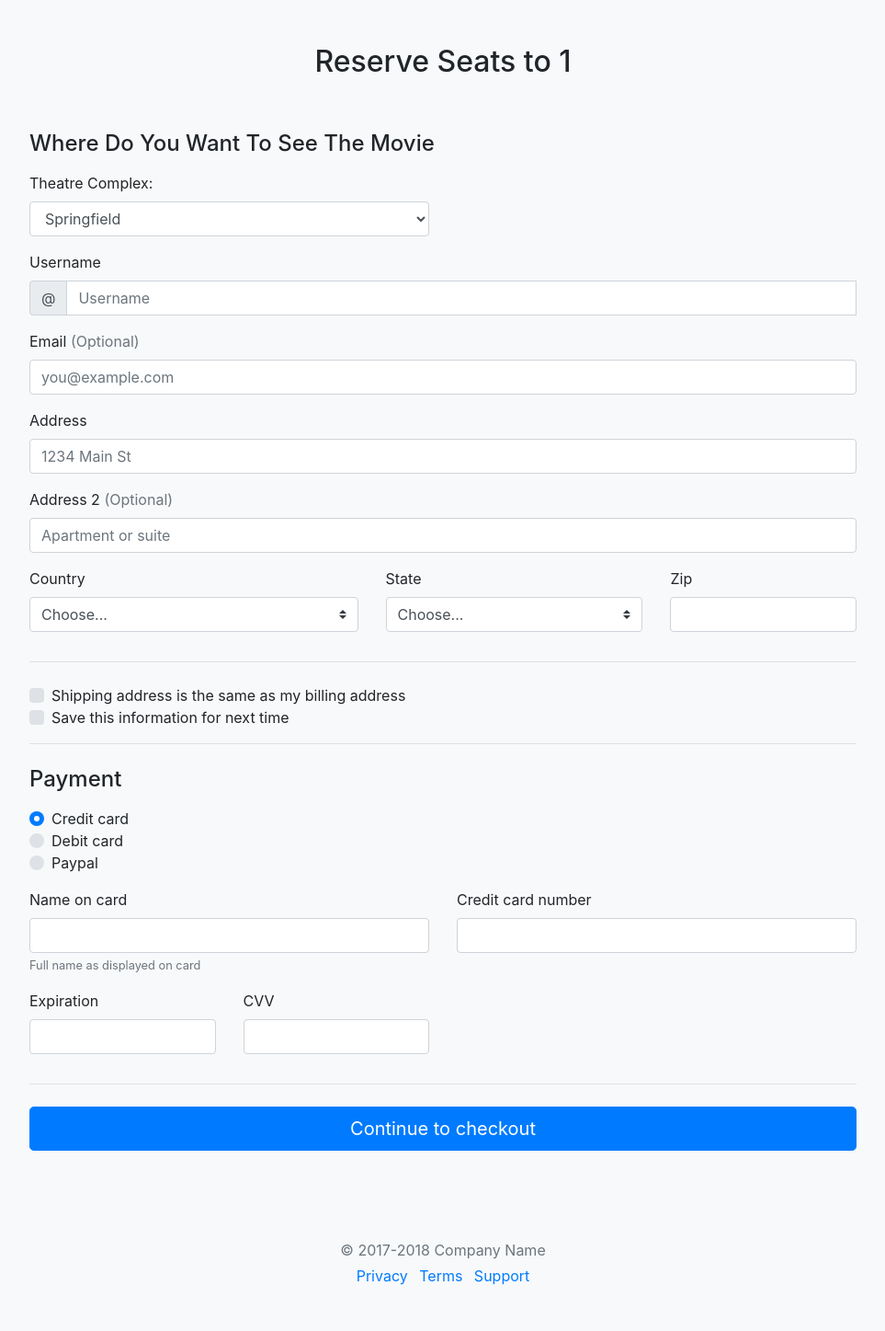
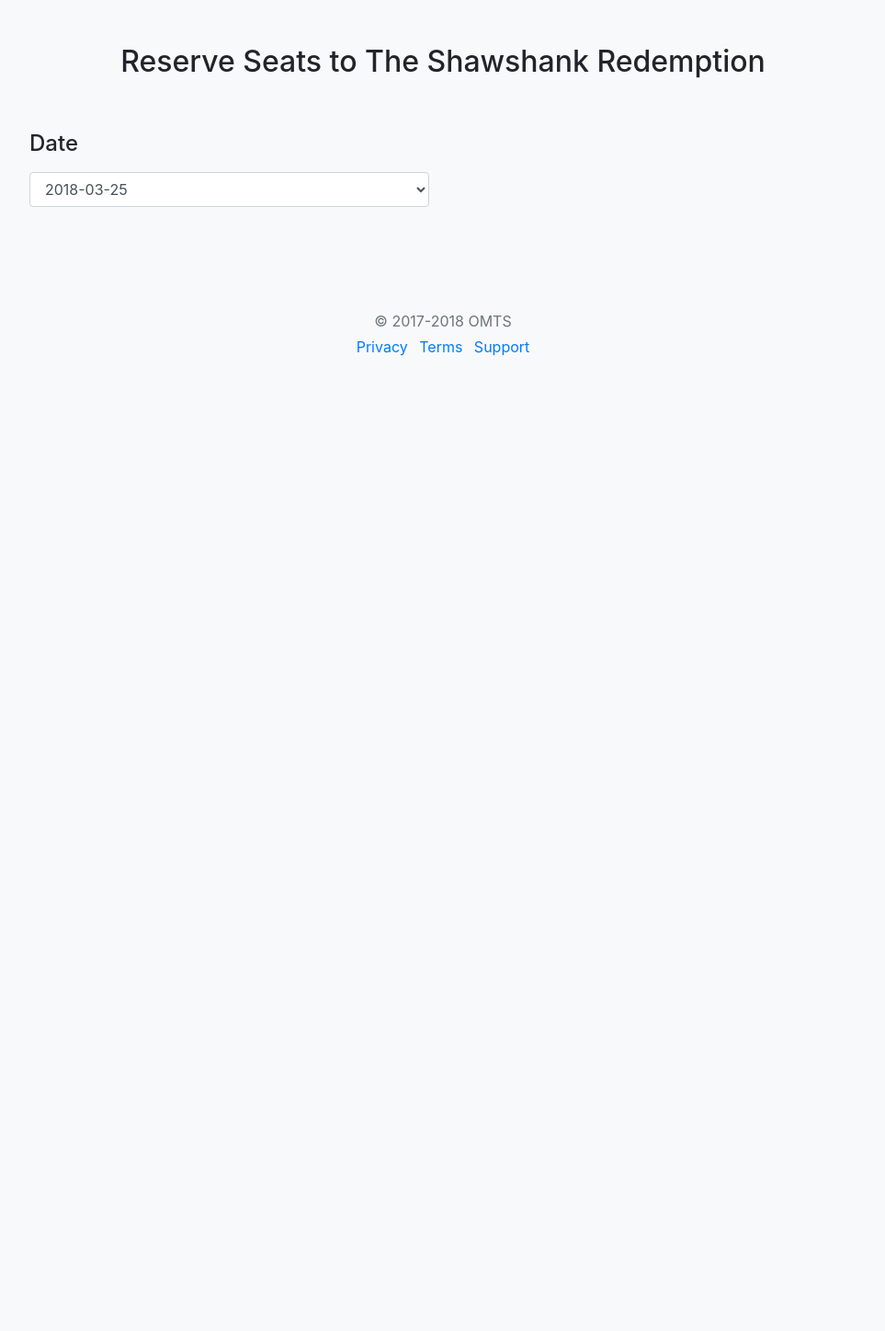
Before and after one commit to valenvb/cisc332, a PHP site: page /reserve.php?movie_id=1 in a window 1280 px wide. Shown: the whole page at 92% size, without its empty margins (158-1121 px from the left). After the commit the page ends 387 px from the top, so only its background shows below. Run offline with PHP 8.4, Linux system fonts and the light colour scheme; a user stored in the database is signed in; data comes from the database, SQL or seed files in the repository; some libraries are stand-ins or nearby versions.

Commit message:
reserve mosty works

```diff
--- a/reserve.php
+++ b/reserve.php
@@ -1,16 +1,81 @@
 <?php
+if (session_status() == PHP_SESSION_NONE) {
   session_start();
+}
 if( !isset($_SESSION['logged_in']) || (isset($_SESSION['logged_in']) && !$_SESSION['logged_in']) ) {
-  $_SESSION['login_rediect'] = $_SERVER['REQUEST_URI'];
-  print("NO SESSION");
-  //header('Location:login.php');
+
+  header('Location:login.php');
 }
 
-$movieID = $_GET["movie_id"];
+include 'lib/database.php';
 
 
+if(isset($_POST["movie_id"])){
+  //do da shit in da DB
+  $userID = $_SESSION["user_id"];
+  $movie_id=$_POST["movie_id"];
+  $when=$_POST["date"];
+  $where=$_POST["where"];
+  $startTime = str_replace("-", ":",$_POST["where"]);
+  $qty = $_POST["quantity"];
+
+  $remain = $db->query("SELECT Seats-`BookedSeats` as remain from showing S, complex C, theater T where S.`TheaterNo`=T.`TheaterNo` and S.`ComplexNo`=T.`ComplexNo` and S.`ComplexNo`=C.`ComplexNo` and movieid=".$movie_id." AND C.ComplexNo=".$where." AND S.SDate=".$when." AND S.STime=".$startTime)->fetchColumn()[0];
+
+  if($qty<$remain){
+    print("SEATS NOT AVAIABLE");
+  } else {
+
+    $insertString = "INSERT INTO Reservation (UserID, STime, SDate, TheaterNo, ComplexNo, MovieID, NumTickets) VALUES (".$userID.", ".$startTime.", ".$when.", 2, ".$where.", ".$movie_id.", ".$qty.")";
+
+    if($db->query($insertString)==TRUE){
+      print("ADDED!");
+    }
+
+  }
+
+
+
+}
+
+
+
+$movieID = $_GET["movie_id"];
+$when = (isset($_GET["date"]) ? $_GET["date"] : null);
+$where = (isset($_GET["where"]) ? $_GET["where"] : null);
+
+
+$movie = $db->query("SELECT * from movie where MovieID=".$movieID)->fetch(PDO::FETCH_ASSOC);
+//echo $movie->queryString;
+//$movie = $movies->fetch();
+
+if(!isset($when)){
+  $dates = $db->query("SELECT distinct * FROM showing S where movieid=".$movieID);
+  if($db->query("SELECT distinct count(*) C from showing where movieid=".$movieID)->fetchColumn()[0]==1) {
+    //echo"ONE ONLY";
+    $when = $dates->fetch()["SDate"];
+  }
+}
+
+if(isset($when)){
+
+  $complexes = $db->query("SELECT distinct SDate, S.`ComplexNo`, `Name`, `Address` from showing S, complex C, theater T where S.`TheaterNo`=T.`TheaterNo` and S.`ComplexNo`=T.`ComplexNo` and S.`ComplexNo`=C.`ComplexNo` and movieid=".$movieID." AND SDate='".$when."'");
+
+
+  $complexCount = $db->query("select count(distinct C.ComplexNo) from showing S, complex C, theater T where S.`TheaterNo`=T.`TheaterNo` and S.`ComplexNo`=T.`ComplexNo` and S.`ComplexNo`=C.`ComplexNo` and movieid=".$movieID." and SDate='".$when."'")->fetchColumn()[0];
+
+  if($complexCount==1){
+    $where = $complexes->fetch()["ComplexNo"];
+  }
+
+
+}
+
+//$showsQuery = $db->query("select S.`MovieID`, S.`TheaterNo`, S.`STime`, S.`SDate`, S.`ComplexNo`, `BookedSeats`, `Name`, `Address`, `Seats` from showing S, complex C, theater T where S.`TheaterNo`=T.`TheaterNo` and S.`ComplexNo`=T.`ComplexNo` and S.`ComplexNo`=C.`ComplexNo` and movieid=".$movieID);
+
+
+//print_r($shows);
+
 ?>
-
 
 
 <!doctype html>
@@ -35,19 +100,48 @@ $movieID = $_GET["movie_id"];
 
     <div class="container">
       <div class="py-5 text-center">
-        <h2>Reserve Seats to <?php echo $movieID?></h2>
+        <h2>Reserve Seats to <?php echo $movie['Title']?></h2>
       </div>
 
           <div class="col-md-12">
-          <h4 class="mb-3">Where Do You Want To See The Movie</h4>
-          <form class="needs-validation" novalidate>
+            <form class="needs-validation" method="POST" novalidate>
+              <input name="movie_id" type="text" hidden value="<?php echo $movieID;?>"/>
+
+              <h4 class="mb-3">Date</h4>
               <div class="row">
                 <div class="col-md-6 mb-3">
-                <label for="complex">Theatre Complex: </label>
 
-                <select name="complex" class="form-control" id="complex-select">
-                  <option value="121">Springfield</option>
-                  <option value="124">Cineplex</option>
+                  <select name="date" onchange="formProgress();" class="form-control" id="complex-select">
+                    <?php
+                      $Alldates = $db->query("SELECT DISTINCT SDate FROM showing S where movieid=".$movieID);
+                      while ($date = $Alldates->fetch()) {
+                        echo "<option ".(isset($_GET['date']) && $_GET['date']==$date['SDate'] ?   "selected=\"selected\"":"" )." value=".$date['SDate'].">".$date['SDate']."</option>";
+                      }
+                    ?>
+                  </select>
+
+
+                  <div class="invalid-feedback">
+                    Select a date!.
+                  </div>
+                </div>
+
+              </div>
+
+              <?php if (isset($when)){ ?>
+
+              <h4 class="mb-3">Where Do You Want To See The Movie</h4>
+              <div class="row">
+                <div class="col-md-6 mb-3">
+
+                  <select name="where" onchange="formProgress();" class="form-control" id="complex-select">
+                    <?php
+                    $complexes = $db->query("SELECT DISTINCT S.`ComplexNo`, `Name`, `Address` from showing S, complex C, theater T where S.`TheaterNo`=T.`TheaterNo` and S.`ComplexNo`=T.`ComplexNo` and S.`ComplexNo`=C.`ComplexNo` and movieid=".$movieID." AND SDate='".$when."'");
+                     // print($complexes->queryString);
+                      while ($complex=$complexes->fetch()) {
+                        echo "<option ".(isset($where) && $where==$complex['ComplexNo'] ?   "selected=\"selected\"":"" )." value=".$complex['ComplexNo'].">".$complex['Name']." (".$complex["Address"].")"."</option>";
+                      }
+                    ?>
                   </select>
 
 
@@ -58,137 +152,49 @@ $movieID = $_GET["movie_id"];
 
               </div>
 
-            <div class="mb-3">
-              <label for="username">Username</label>
-              <div class="input-group">
-                <div class="input-group-prepend">
-                  <span class="input-group-text">@</span>
+
+          <?php } if(isset($where)){ ?>
+
+          <h4 class="mb-3">Select a showtime</h4>
+          <div class="d-block my-3">
+            <div class="btn-group btn-group-toggle" data-toggle="buttons">
+
+            <?php
+              $showsQuery = $db->query("SELECT S.`MovieID`, S.`TheaterNo`, S.`STime`, S.`SDate`,  `BookedSeats`, `Seats` from showing S, complex C, theater T where S.`TheaterNo`=T.`TheaterNo` and S.`ComplexNo`=T.`ComplexNo` and S.`ComplexNo`=C.`ComplexNo` and BookedSeats<Seats and movieid=".$movieID." AND C.ComplexNo=".$where);
+
+              //print($showsQuery->queryString);
+
+              while($show = $showsQuery->fetch()){
+                echo " <label class=\"btn btn-secondary active\">
+                <input type=\"radio\" name=\"showTime\" value=\"".str_replace(":", "-", $show['STime'])."\" id=\"".$show['STime']."\"> ".$show['STime']."</label> ";
+              } ?>
             </div>
-                <input type="text" class="form-control" id="username" placeholder="Username" required>
-                <div class="invalid-feedback" style="width: 100%;">
-                  Your username is required.
+
+
+
+          </div>
+
+          <h4 class="mb-3">How Many Tickets?</h4>
+          <div class="row">
+            <div class="col-md-6">
+          <input class="form-control" min=0 id="quantity" name="quantity" type="number"></input>
           </div>
           </div>
-            </div>
+<br>
+          <button class="btn btn-primary btn-lg btn-block" type="submit">Reserve Now!</button>
 
-            <div class="mb-3">
-              <label for="email">Email <span class="text-muted">(Optional)</span></label>
-              <input type="email" class="form-control" id="email" placeholder="you@example.com">
-              <div class="invalid-feedback">
-                Please enter a valid email address for shipping updates.
-              </div>
-            </div>
+          <?php } ?>
 
-            <div class="mb-3">
-              <label for="address">Address</label>
-              <input type="text" class="form-control" id="address" placeholder="1234 Main St" required>
-              <div class="invalid-feedback">
-                Please enter your shipping address.
-              </div>
-            </div>
 
-            <div class="mb-3">
-              <label for="address2">Address 2 <span class="text-muted">(Optional)</span></label>
-              <input type="text" class="form-control" id="address2" placeholder="Apartment or suite">
-            </div>
 
-            <div class="row">
-              <div class="col-md-5 mb-3">
-                <label for="country">Country</label>
-                <select class="custom-select d-block w-100" id="country" required>
-                  <option value="">Choose...</option>
-                  <option>United States</option>
-                </select>
-                <div class="invalid-feedback">
-                  Please select a valid country.
-                </div>
-              </div>
-              <div class="col-md-4 mb-3">
-                <label for="state">State</label>
-                <select class="custom-select d-block w-100" id="state" required>
-                  <option value="">Choose...</option>
-                  <option>California</option>
-                </select>
-                <div class="invalid-feedback">
-                  Please provide a valid state.
-                </div>
-              </div>
-              <div class="col-md-3 mb-3">
-                <label for="zip">Zip</label>
-                <input type="text" class="form-control" id="zip" placeholder="" required>
-                <div class="invalid-feedback">
-                  Zip code required.
-                </div>
-              </div>
-            </div>
-            <hr class="mb-4">
-            <div class="custom-control custom-checkbox">
-              <input type="checkbox" class="custom-control-input" id="same-address">
-              <label class="custom-control-label" for="same-address">Shipping address is the same as my billing address</label>
-            </div>
-            <div class="custom-control custom-checkbox">
-              <input type="checkbox" class="custom-control-input" id="save-info">
-              <label class="custom-control-label" for="save-info">Save this information for next time</label>
-            </div>
-            <hr class="mb-4">
 
-            <h4 class="mb-3">Payment</h4>
 
-            <div class="d-block my-3">
-              <div class="custom-control custom-radio">
-                <input id="credit" name="paymentMethod" type="radio" class="custom-control-input" checked required>
-                <label class="custom-control-label" for="credit">Credit card</label>
-              </div>
-              <div class="custom-control custom-radio">
-                <input id="debit" name="paymentMethod" type="radio" class="custom-control-input" required>
-                <label class="custom-control-label" for="debit">Debit card</label>
-              </div>
-              <div class="custom-control custom-radio">
-                <input id="paypal" name="paymentMethod" type="radio" class="custom-control-input" required>
-                <label class="custom-control-label" for="paypal">Paypal</label>
-              </div>
-            </div>
-            <div class="row">
-              <div class="col-md-6 mb-3">
-                <label for="cc-name">Name on card</label>
-                <input type="text" class="form-control" id="cc-name" placeholder="" required>
-                <small class="text-muted">Full name as displayed on card</small>
-                <div class="invalid-feedback">
-                  Name on card is required
-                </div>
-              </div>
-              <div class="col-md-6 mb-3">
-                <label for="cc-number">Credit card number</label>
-                <input type="text" class="form-control" id="cc-number" placeholder="" required>
-                <div class="invalid-feedback">
-                  Credit card number is required
-                </div>
-              </div>
-            </div>
-            <div class="row">
-              <div class="col-md-3 mb-3">
-                <label for="cc-expiration">Expiration</label>
-                <input type="text" class="form-control" id="cc-expiration" placeholder="" required>
-                <div class="invalid-feedback">
-                  Expiration date required
-                </div>
-              </div>
-              <div class="col-md-3 mb-3">
-                <label for="cc-expiration">CVV</label>
-                <input type="text" class="form-control" id="cc-cvv" placeholder="" required>
-                <div class="invalid-feedback">
-                  Security code required
-                </div>
-              </div>
-            </div>
-            <hr class="mb-4">
-            <button class="btn btn-primary btn-lg btn-block" type="submit">Continue to checkout</button>
           </form>
         </div>
       </div>
 
       <footer class="my-5 pt-5 text-muted text-center text-small">
-        <p class="mb-1">&copy; 2017-2018 Company Name</p>
+        <p class="mb-1">&copy; 2017-2018 OMTS</p>
         <ul class="list-inline">
           <li class="list-inline-item"><a href="#">Privacy</a></li>
           <li class="list-inline-item"><a href="#">Terms</a></li>
@@ -206,25 +212,20 @@ $movieID = $_GET["movie_id"];
     <script src="js/holder.min.js"></script>
     <script>
       // Example starter JavaScript for disabling form submissions if there are invalid fields
-      (function() {
-        'use strict';
 
-        window.addEventListener('load', function() {
-          // Fetch all the forms we want to apply custom Bootstrap validation styles to
-          var forms = document.getElementsByClassName('needs-validation');
 
-          // Loop over them and prevent submission
-          var validation = Array.prototype.filter.call(forms, function(form) {
-            form.addEventListener('submit', function(event) {
-              if (form.checkValidity() === false) {
-                event.preventDefault();
-                event.stopPropagation();
+      var movieID = <?php echo $movieID; ?>;
+
+      function formProgress(){
+        console.log("CALL")
+        var cp = window.location.href;
+        var getString = cp.split("?")[0]+"?movie_id="+movieID;
+        $(".form-control").each(function() {
+          getString+="&"+this.name+"="+this.value
+        });
+
+        window.location.href=getString;
    }
-              form.classList.add('was-validated');
-            }, false);
-          });
-        }, false);
-      })();
     </script>
   </body>
 </html>
```
Lines whose indentation alone changed are shown as unchanged.
